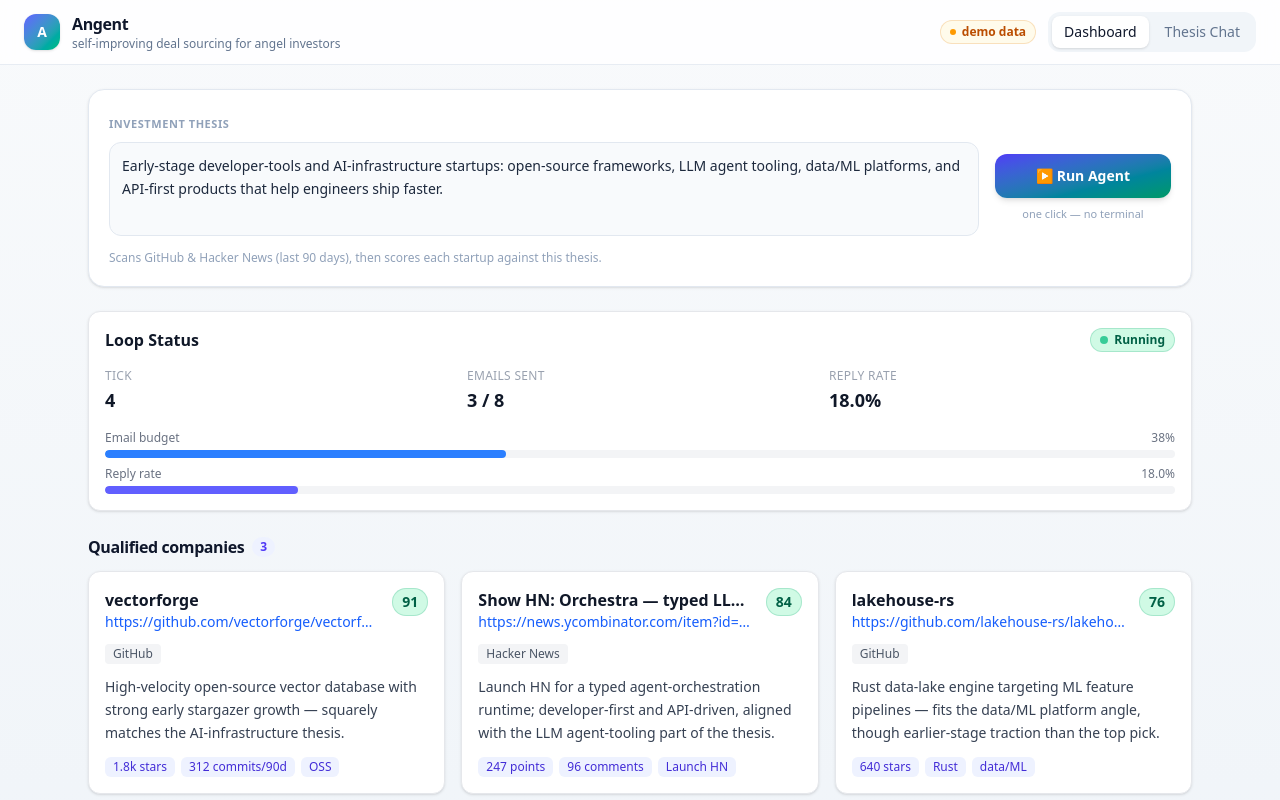
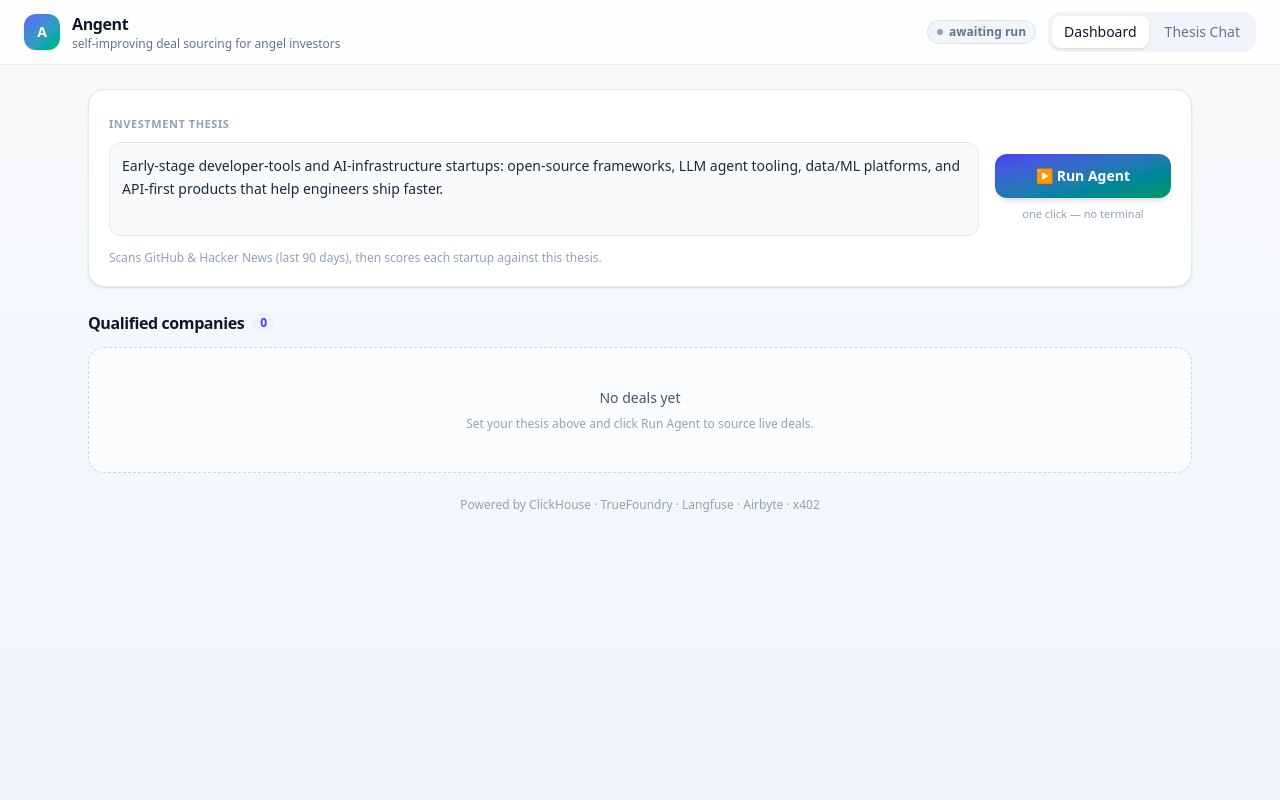
Before and after one commit to Jiyungi/angent, a Next.js app in the folder genui-chat-app/: page / in a window 1280 px wide. Built offline with nearby package versions, Linux system fonts and the light colour scheme.

Commit message:
ui: remove mock fallback data — dashboard shows only real ClickHouse rows with empty states

```diff
--- a/genui-chat-app/src/app/page.tsx
+++ b/genui-chat-app/src/app/page.tsx
@@ -24,51 +24,6 @@
   "Early-stage developer-tools and AI-infrastructure startups: open-source " +
   "frameworks, LLM agent tooling, data/ML platforms, and API-first products " +
   "that help engineers ship faster.";
-
-const COMPANIES = [
-  {
-    name: "vectorforge",
-    url: "https://github.com/vectorforge/vectorforge",
-    source: "GitHub",
-    fitScore: 91,
-    fitExplanation:
-      "High-velocity open-source vector database with strong early stargazer " +
-      "growth — squarely matches the AI-infrastructure thesis.",
-    signals: ["1.8k stars", "312 commits/90d", "OSS"],
-  },
-  {
-    name: "Show HN: Orchestra — typed LLM agent runtime",
-    url: "https://news.ycombinator.com/item?id=48509968",
-    source: "Hacker News",
-    fitScore: 84,
-    fitExplanation:
-      "Launch HN for a typed agent-orchestration runtime; developer-first and " +
-      "API-driven, aligned with the LLM agent-tooling part of the thesis.",
-    signals: ["247 points", "96 comments", "Launch HN"],
-  },
-  {
-    name: "lakehouse-rs",
-    url: "https://github.com/lakehouse-rs/lakehouse",
-    source: "GitHub",
-    fitScore: 76,
-    fitExplanation:
-      "Rust data-lake engine targeting ML feature pipelines — fits the data/ML " +
-      "platform angle, though earlier-stage traction than the top pick.",
-    signals: ["640 stars", "Rust", "data/ML"],
-  },
-];
-
-const DRAFT = {
-  subject: "Congrats on the vectorforge launch — quick question on traction",
-  body:
-    "Hi there,\n\nI saw vectorforge cross 1.8k stars in under three months — " +
-    "impressive velocity for an open-source vector DB. I invest in early-stage " +
-    "AI-infrastructure and dev-tools companies and would love to hear how you're " +
-    "thinking about the commercial layer.\n\nWould you be open to a short call " +
-    "next week?\n\nBest,\nAngent (on behalf of the investor)",
-  approved: true,
-  sent: false,
-};
 
 type Tab = "dashboard" | "thesis";
 
@@ -184,9 +139,8 @@
     }, 2000);
   }, [loadData]);
 
-  // Real rows when the agent has populated ClickHouse; else representative data.
-  const companies =
-    live && data
+  // Only real rows from ClickHouse — no mock fallback.
+  const companies = data
     ? data.companies.map((c) => ({
         name: c.name || "(unnamed)",
         url: c.url || "#",
@@ -205,10 +159,10 @@
             : "Scored by the heuristic scorer; explanation pending the LLM gateway.",
         signals: signalsToChips(c.signals),
       }))
-      : COMPANIES;
+    : [];
 
   const loop =
-    live && data && data.loopState
+    data && data.loopState
       ? {
           tickIndex: Number(data.loopState.tick_index ?? 0),
           emailsSent: Number(data.loopState.emails_sent ?? 0),
@@ -223,17 +177,17 @@
             | "email-budget-exhausted"
             | null,
         }
-      : { tickIndex: 4, emailsSent: 3, budget: 8, replyRate: 0.18, status: "running" as const, stopReason: null };
+      : null;
 
   const draft =
-    live && data && data.draft
+    data && data.draft
       ? {
           subject: data.draft.subject || "(no subject)",
           body: data.draft.body || "",
           approved: Number(data.draft.approved ?? 0) === 1,
           sent: Number(data.draft.sent ?? 0) === 1,
         }
-      : DRAFT;
+      : null;
 
   return (
     <div className="flex h-screen w-screen flex-col overflow-hidden bg-linear-to-b from-slate-50 to-slate-100 text-slate-900">
@@ -255,12 +209,12 @@
             className={`hidden items-center gap-1.5 rounded-full px-2.5 py-1 text-xs font-semibold ring-1 ring-inset sm:inline-flex ${
               live
                 ? "bg-emerald-50 text-emerald-700 ring-emerald-600/20"
-                : "bg-amber-50 text-amber-700 ring-amber-600/20"
+                : "bg-slate-100 text-slate-500 ring-slate-400/20"
             }`}
-            title={live ? "Reading live rows from ClickHouse" : "Showing representative data"}
+            title={live ? "Reading live rows from ClickHouse" : "Awaiting a run — no data loaded yet"}
           >
-            <span className={`h-1.5 w-1.5 rounded-full ${live ? "bg-emerald-500" : "bg-amber-500"}`} />
-            {live ? "live · ClickHouse" : "demo data"}
+            <span className={`h-1.5 w-1.5 rounded-full ${live ? "bg-emerald-500" : "bg-slate-400"}`} />
+            {live ? "live · ClickHouse" : "awaiting run"}
           </span>
           <div className="flex gap-1 rounded-xl bg-slate-100 p-1 text-sm">
             <button
@@ -331,6 +285,7 @@
               </div>
             </div>
 
+            {loop && (
               <LoopStatusDisplay
                 tickIndex={loop.tickIndex}
                 emailsSent={loop.emailsSent}
@@ -339,6 +294,7 @@
                 status={loop.status}
                 stopReason={loop.stopReason}
               />
+            )}
 
             <section className="flex flex-col gap-3">
               <div className="flex items-center gap-2">
@@ -349,19 +305,34 @@
                   {companies.length}
                 </span>
               </div>
+              {companies.length > 0 ? (
                 <div className="grid grid-cols-1 gap-4 md:grid-cols-2 lg:grid-cols-3">
                   {companies.map((c) => (
                     <QualifiedCompanyCard key={c.url} {...c} />
                   ))}
                 </div>
+              ) : (
+                <div className="flex flex-col items-center justify-center gap-2 rounded-2xl border border-dashed border-slate-300 bg-white/60 p-10 text-center">
+                  <p className="text-sm font-medium text-slate-600">
+                    {running ? "Sourcing and scoring startups…" : "No deals yet"}
+                  </p>
+                  <p className="text-xs text-slate-400">
+                    {running
+                      ? "Results will appear here as the agent qualifies companies."
+                      : "Set your thesis above and click Run Agent to source live deals."}
+                  </p>
+                </div>
+              )}
             </section>
 
+            {draft && (
               <section className="flex flex-col gap-3">
                 <h2 className="text-base font-bold tracking-tight text-slate-900">
                   Drafted outreach <span className="font-normal text-slate-400">· awaiting your approval</span>
                 </h2>
                 <DraftedEmailPreview {...draft} />
               </section>
+            )}
 
             <div className="pb-2 text-center text-xs text-slate-400">
               Powered by ClickHouse · TrueFoundry · Langfuse · Airbyte · x402
```
Lines whose indentation alone changed are shown as unchanged.
